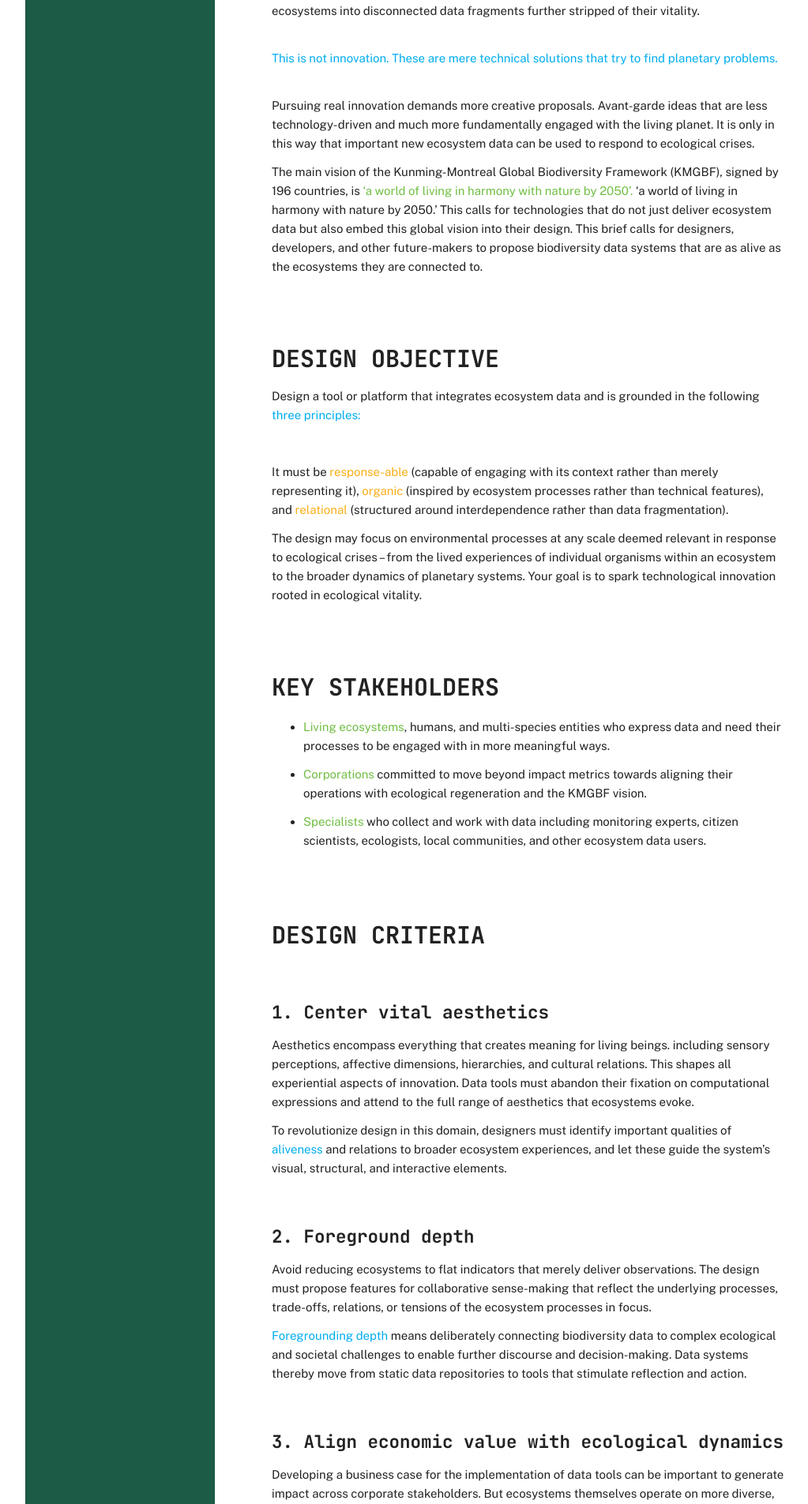
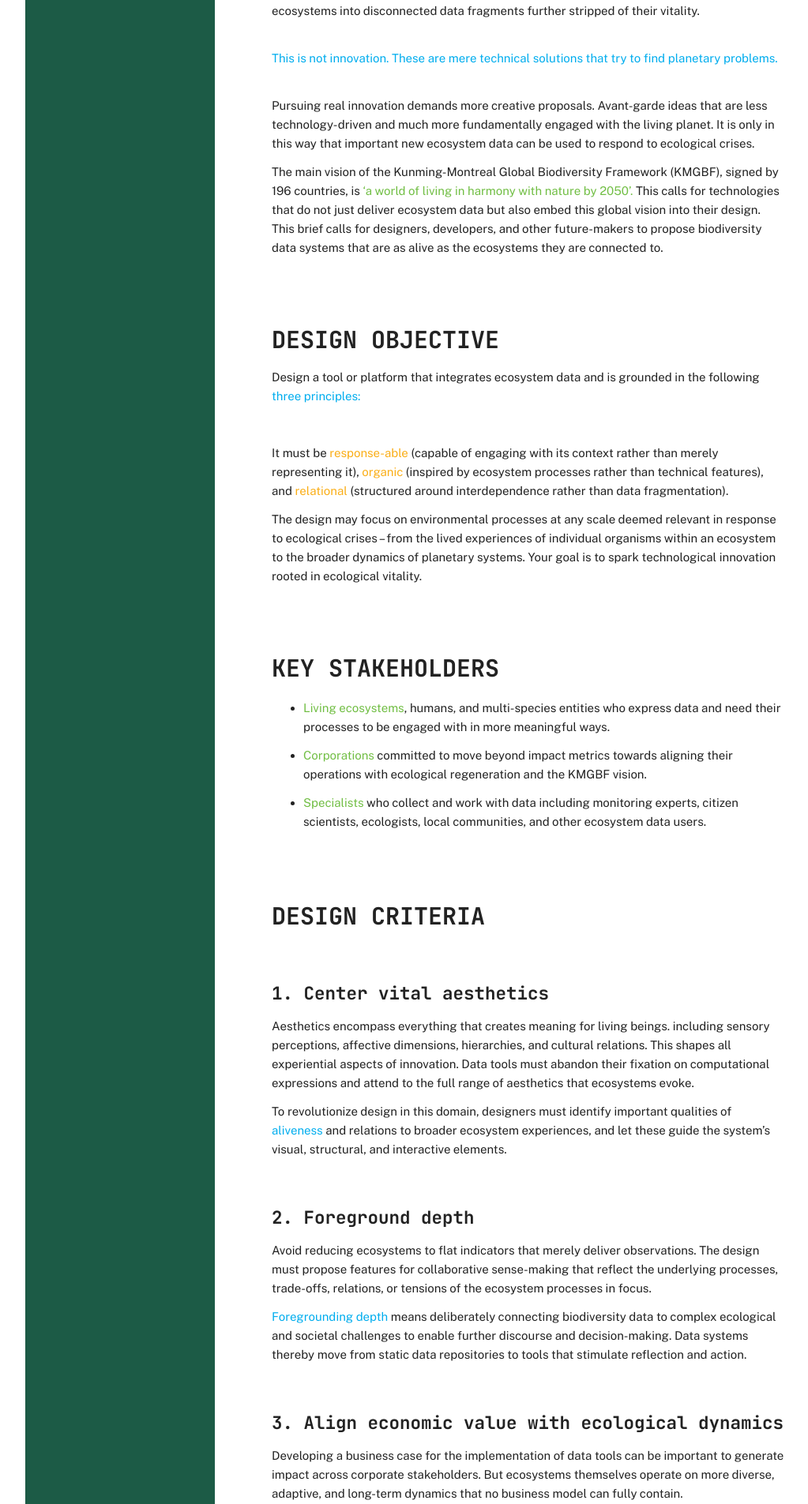
Before and after one commit to vitalbiodiversity/vitalbiodiversity.github.io, a Jekyll site: the page built from index.md, in a window 1280 px wide. Shown: the part 398-2303 px from the top of the page at 79% size, without its empty margins (58-1081 px from the left). Built offline with Jekyll 4.4.1, drawn with Linux system fonts in a browser that asks for light colours.

Commit message:
Update index.md

```diff
--- a/index.md
+++ b/index.md
@@ -20,7 +20,7 @@
 
 Pursuing real innovation demands more creative proposals. Avant-garde ideas that are less technology-driven and much more fundamentally engaged with the living planet. It is only in this way that important new ecosystem data can be used to respond to ecological crises.
 
-The main vision of the Kunming-Montreal Global Biodiversity Framework (KMGBF), signed by 196 countries, is <span style="color:#71BE44;">'a world of living in harmony with nature by 2050'.</span> ‘a world of living in harmony with nature by 2050.’ This calls for technologies that do not just deliver ecosystem data but also embed this global vision into their design. This brief calls for designers, developers, and other future-makers to propose biodiversity data systems that are as alive as the ecosystems they are connected to.
+The main vision of the Kunming-Montreal Global Biodiversity Framework (KMGBF), signed by 196 countries, is <span style="color:#71BE44;">'a world of living in harmony with nature by 2050'.</span> This calls for technologies that do not just deliver ecosystem data but also embed this global vision into their design. This brief calls for designers, developers, and other future-makers to propose biodiversity data systems that are as alive as the ecosystems they are connected to.
 
 <br>
 <br>
```
